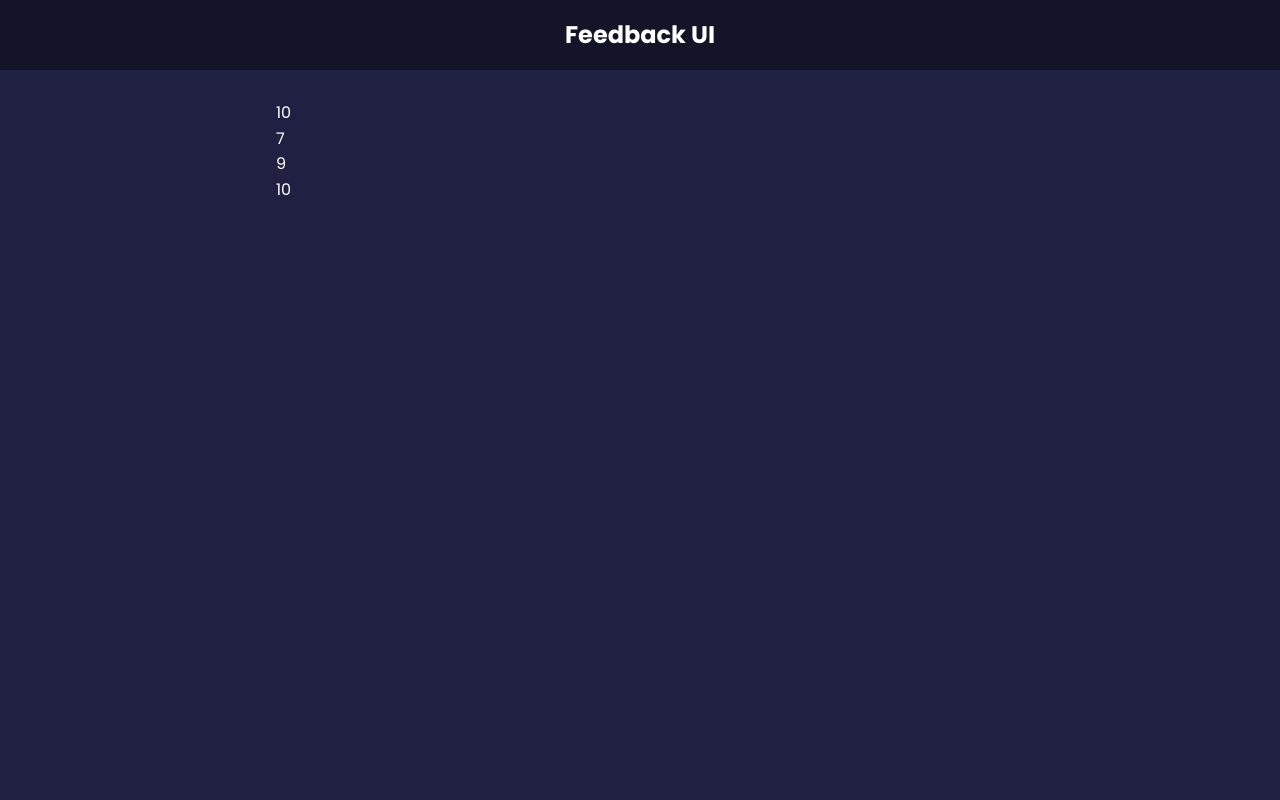
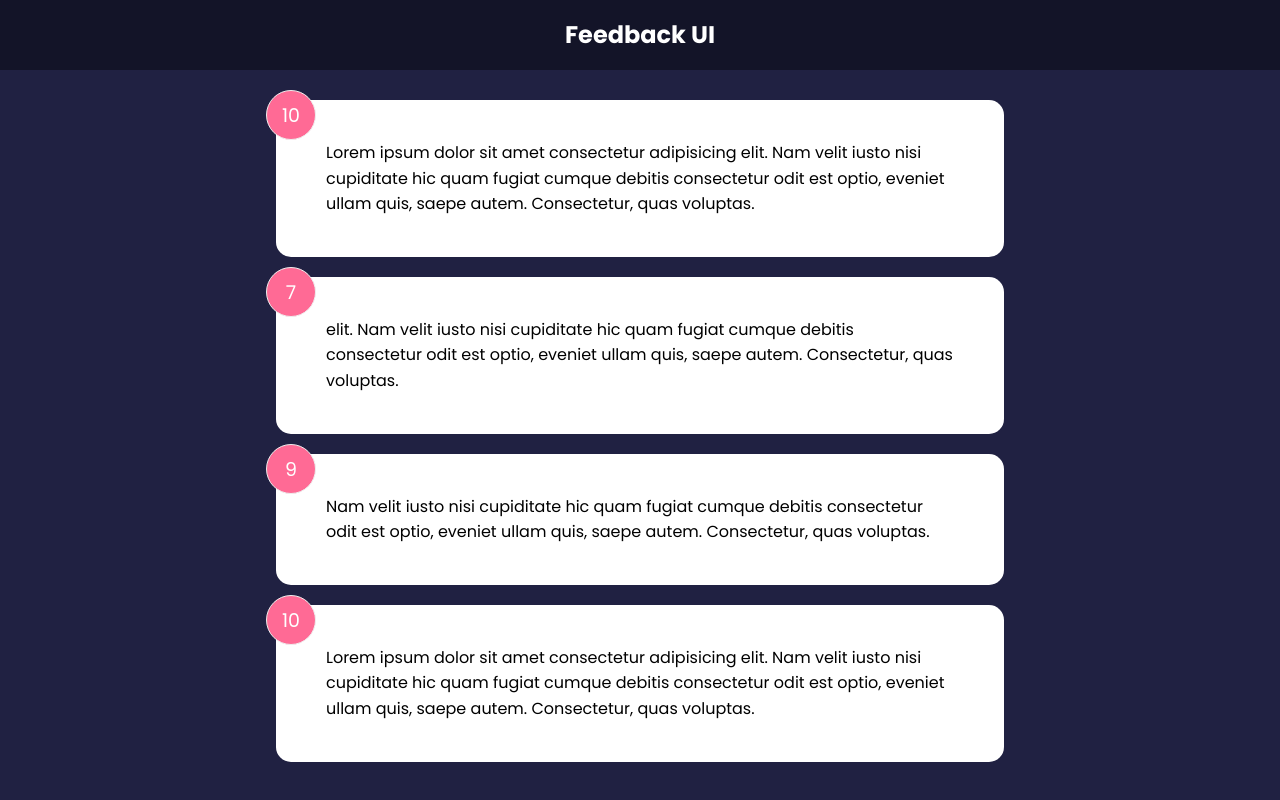
Before and after one commit to ImagenMan/feedback_app, a React (Create React App) app: page / in a window 1280 px wide. Built offline with nearby package versions, Linux system fonts and the light colour scheme.

Commit message:
set css styles and a few prop types

```diff
--- a/src/components/FeedbackItem.jsx
+++ b/src/components/FeedbackItem.jsx
@@ -1,16 +1,15 @@
-import {useState} from 'react'
+import PropTypes from 'prop-types'
+import Card from "./shared/Card"
 
-function FeedbackItem() {
-    const [rating, setRating] = useState(7)
-    const [text, setText] = useState('This is an example of feedback item')
-
-
+function FeedbackItem({ item }) {
   return (
-    <div className="card">
-        <div className="num-display">{rating}</div>
-        <div className="text-display">{text}</div>
-    </div>
+    <Card>
+        <div className="num-display">{item.rating}</div>
+        <div className="text-display">{item.text}</div>
+    </Card>
   )
 }
-
+FeedbackItem.propTypes = {
+    item: PropTypes.object.isRequired
+}
 export default FeedbackItem
--- a/src/components/FeedbackList.jsx
+++ b/src/components/FeedbackList.jsx
@@ -1,15 +1,27 @@
+import PropTypes from 'prop-types'
+import FeedbackItem from "./FeedbackItem"
+
 function FeedbackList({feedback}) {
     if (!feedback || feedback.length === 0) {
         return <p>No Feedback yet</p>
     }
-    console.log(feedback)
+
   return (
     <div className="feedback-list">
         {feedback.map((item) => (
-            <div className="">{item.rating}</div>
+            <FeedbackItem key={item.id} item={item}/>
         ))}
     </div>
   )
 }
+FeedbackList.propTypes = {
+    feedback: PropTypes.arrayOf(
+        PropTypes.shape({
+            id: PropTypes.number.isRequired,
+            text: PropTypes.string.isRequired,
+            rating: PropTypes.number.isRequired,
+        })
+    ),
+}
 
 export default FeedbackList
--- /dev/null
+++ b/src/components/shared/Card.jsx
@@ -0,0 +1,31 @@
+import PropTypes from 'prop-types'
+
+function Card({ children, reverse }) {
+//   return
+//     <div className={`card ${reverse && 'reverse'}`}>
+//         {children}
+//     </div>
+
+
+return (
+<div
+    className="card"
+    style={{
+        backgroundColor: reverse ? 'rgba(0,0,0,0.4' : '#fff',
+        color: reverse ? '#fff' : '#000',
+    }}
+  >
+    {children}
+        </div>
+  )
+}
+Card.defaultProps = {
+    reverse: false,
+}
+
+Card.propTypes = {
+    children: PropTypes.node.isRequired,
+    reverse: PropTypes.bool,
+}
+
+export default Card
```
